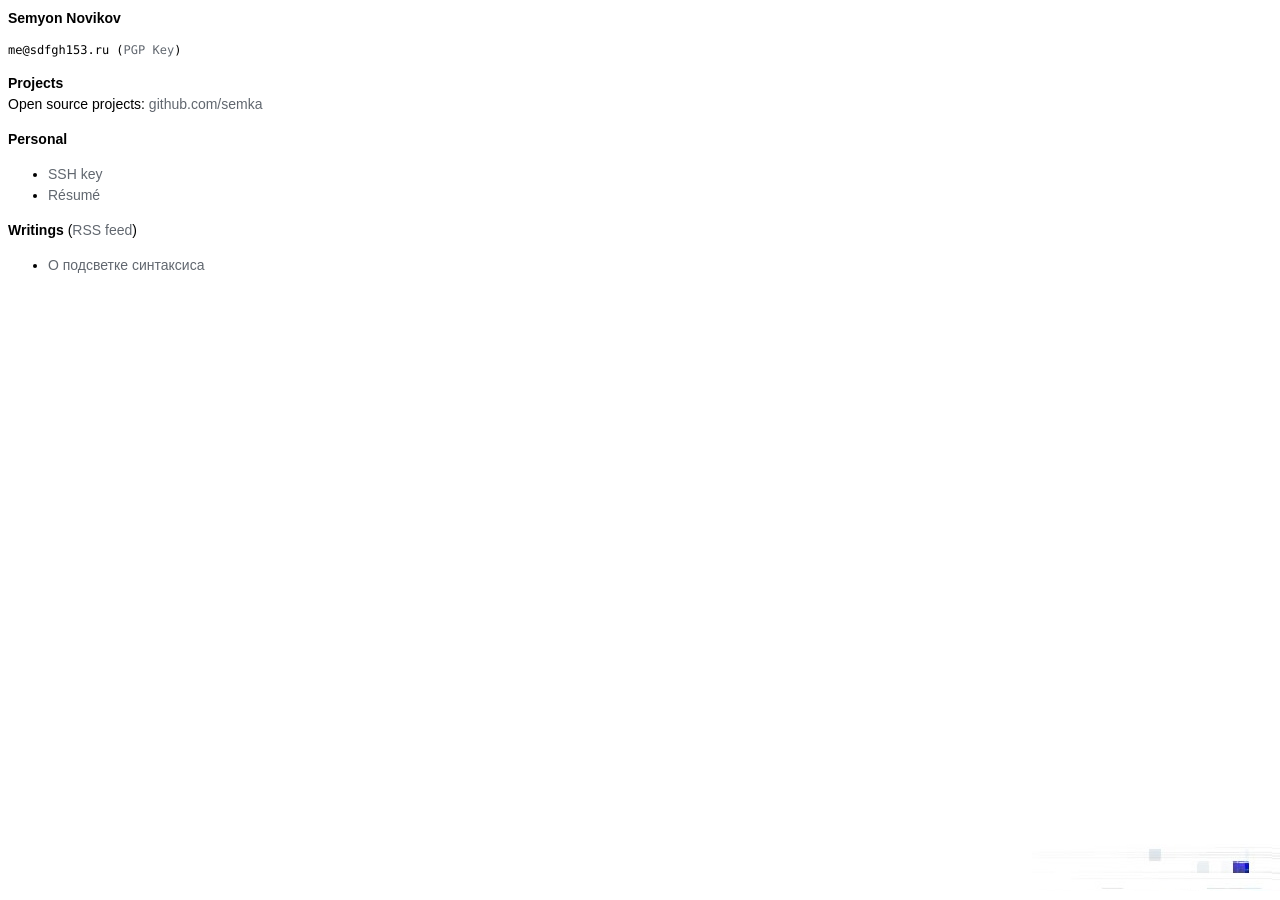
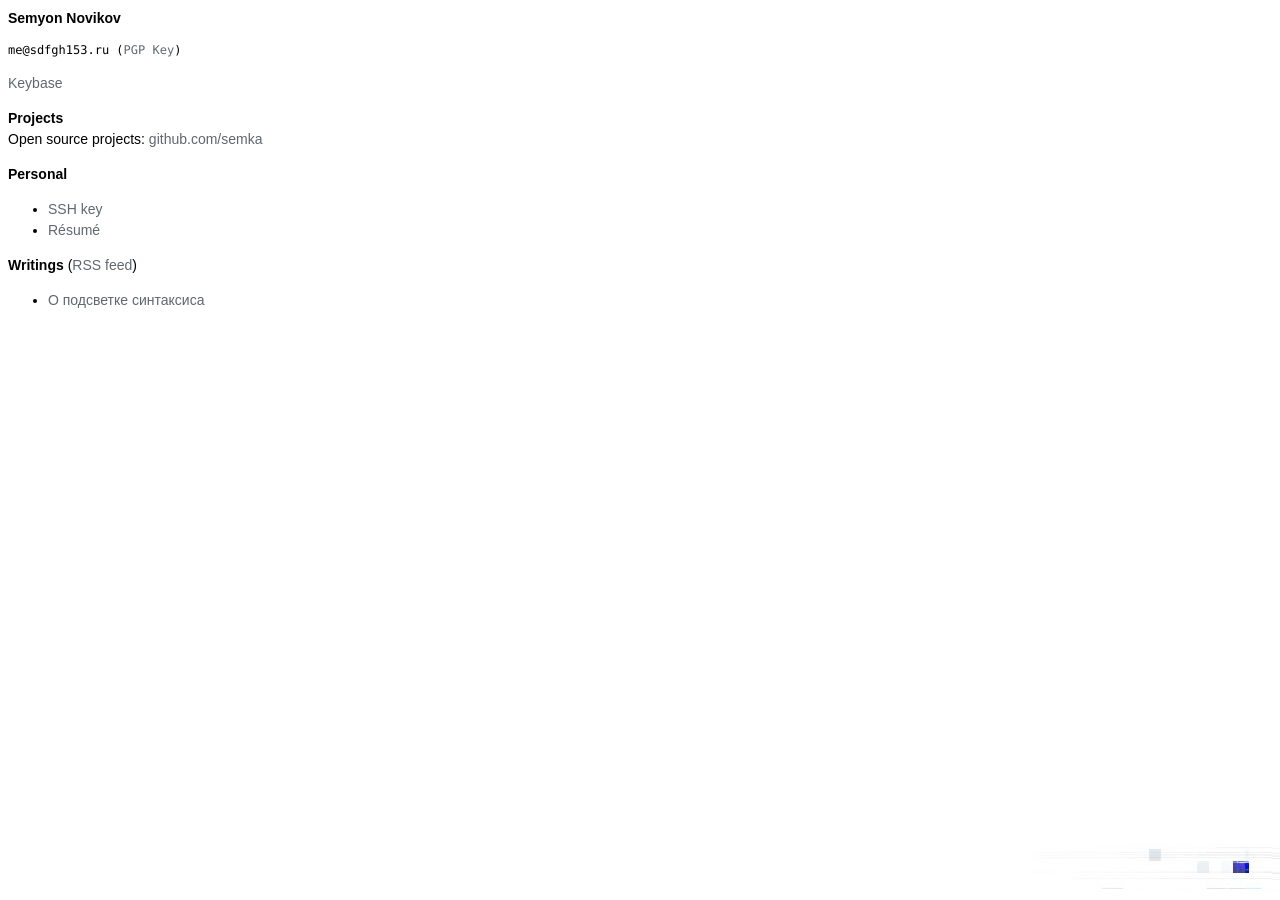
Before and after one commit to nvkv/nvkv.github.io, a Jekyll site: the page built from index.html, in a window 1280 px wide. Built offline with Jekyll 4.4.1, drawn with Linux system fonts in a browser that asks for light colours.

Commit message:
Add keybase link

```diff
--- a/index.html
+++ b/index.html
@@ -4,6 +4,7 @@ layout: default
 
 <b>Semyon Novikov</b><br/>
 <p style="font-family: Monaco, monospace; font-size:12px">me@sdfgh153.ru (<a href="/pgp-key.html">PGP Key</a>)</p>
+<p><a href="https://keybase.io/sdfgh153">Keybase</a></p>
 <p id="occupation">
 
 </p>
```
